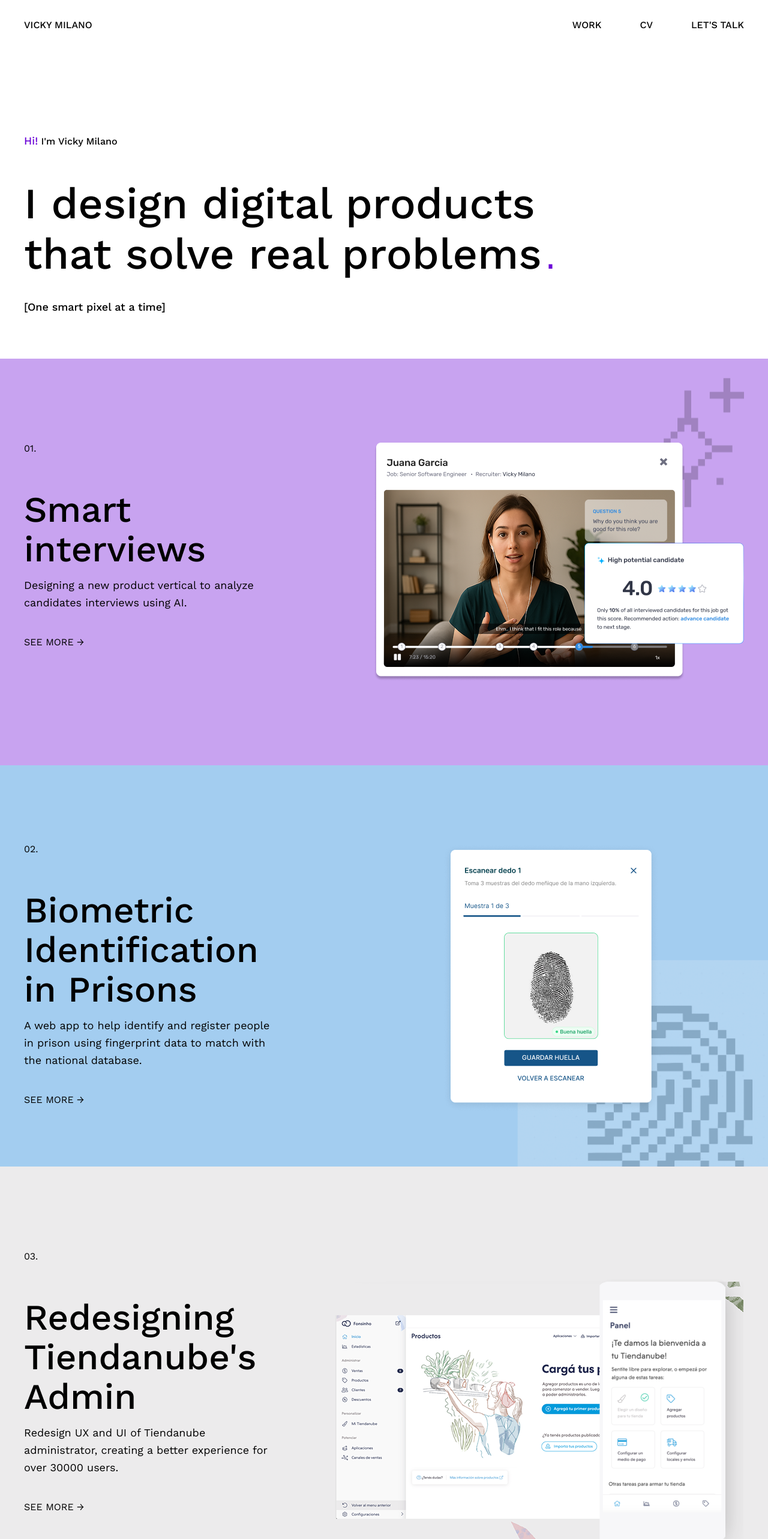
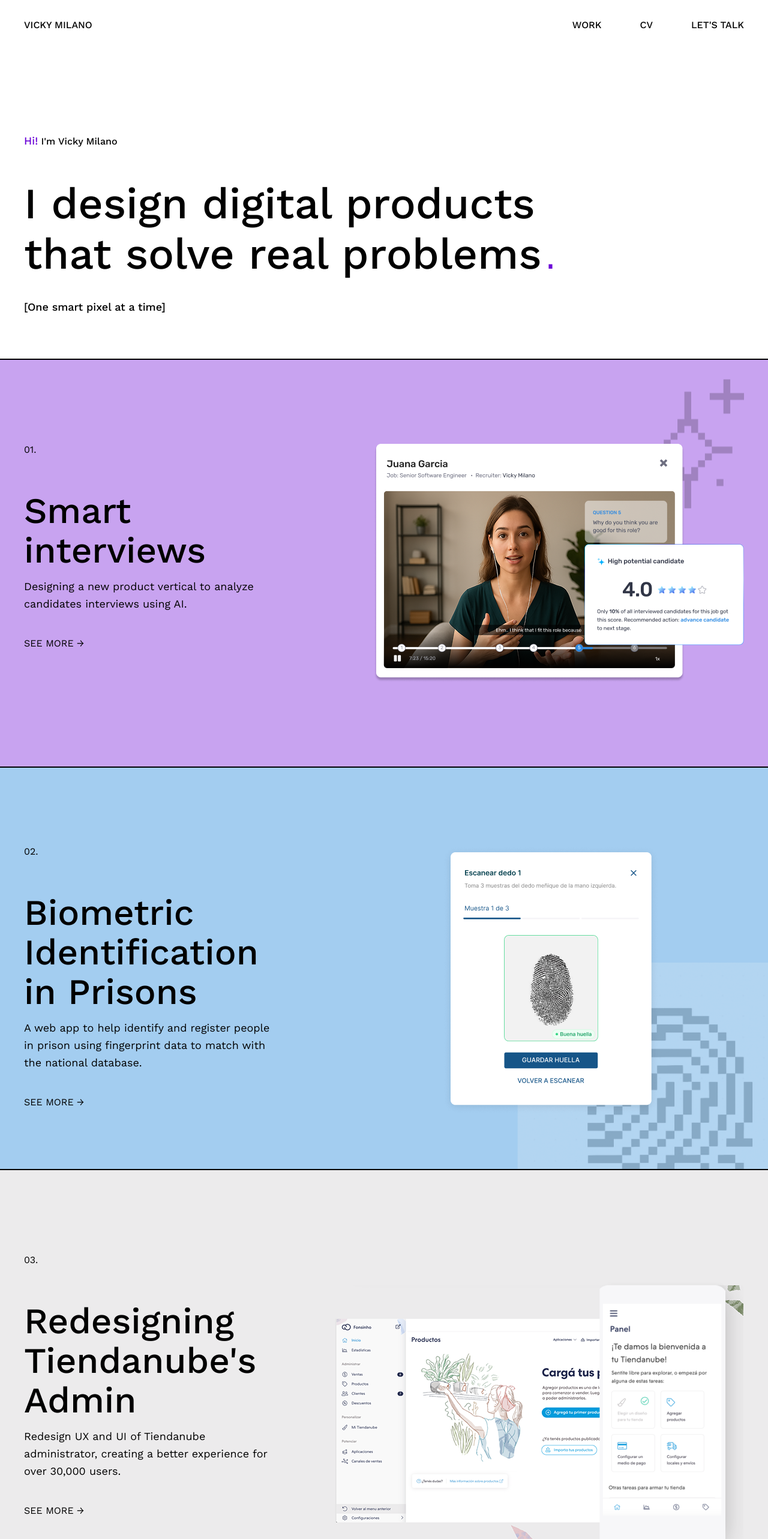
Before and after one commit to vickymilano/vickymilano.github.io, a React (Vite) app: page / in a window 1280 px wide. Shown: the top 2566 px of the page at 60% size. Built offline with nearby package versions, Linux system fonts and the light colour scheme.

Commit message:
Finish homepage v1

```diff
--- a/src/App.tsx
+++ b/src/App.tsx
@@ -8,8 +8,8 @@ import { Page, Section, Project } from './components'
 
 function App() {
   return (
-    <Page>
-      <Section className='mb-[72px]'>
+    <Page className='divide-y-2 divide-solid divide-black'>
+      <Section className='pb-[72px]'>
         <div className='flex justify-between items-center h-[84px] font-medium'>
           <div>
             <a href='#'>VICKY MILANO</a>
@@ -74,7 +74,7 @@ function App() {
       <Project
         number='03'
         title="Redesigning Tiendanube's Admin"
-        subtitle='Redesign UX and UI of Tiendanube administrator, creating a better experience for over 30000 users.'
+        subtitle='Redesign UX and UI of Tiendanube administrator, creating a better experience for over 30,000 users.'
         link='#'
         background='grey'
         mainImage={{
@@ -82,6 +82,33 @@ function App() {
           alt: 'Tiendanube Admin',
         }}
       />
+      <Section
+        background='purple'
+        className='py-[120px]  bg-grid bg-[length:20px_20px]'
+      >
+        <article className='flex justify-between items-end text-white'>
+          <div className='flex flex-col gap-16  max-w-[670px]'>
+            <p className='text-small'>
+              I like to design with purpose, not just pretty pixels.
+            </p>
+            <h3 className='text-xlarge'>Let’s build something that matters.</h3>
+          </div>
+          <div className='flex flex-col gap-[40px] mr-[90px] text-[24px]'>
+            <a href='mailto:vickymilanog@gmail.com' target='_blank'>
+              vickymilanog@gmail.com ↗
+            </a>
+            <a href='https://www.linkedin.com/in/vicky-milano' target='_blank'>
+              LinkedIn ↗
+            </a>
+          </div>
+        </article>
+      </Section>
+      <Section
+        className='text-center text-small my-[20px] font-medium'
+        as='footer'
+      >
+        [ Done with <span className='text-purple'>&lt;3</span> ]
+      </Section>
     </Page>
   )
 }
--- a/src/components/Page.tsx
+++ b/src/components/Page.tsx
@@ -2,10 +2,11 @@ import { ReactNode } from 'react'
 
 interface Props {
   children: ReactNode
+  className?: string
 }
 
-const Page: React.FC<Props> = ({ children }) => {
-  return <div className='w-full'>{children}</div>
+const Page: React.FC<Props> = ({ children, className = '' }) => {
+  return <div className={`w-full ${className}`}>{children}</div>
 }
 
 export default Page
--- a/src/components/Section.tsx
+++ b/src/components/Section.tsx
@@ -6,6 +6,7 @@ interface Props {
   className?: string
   fluid?: boolean
   background?: BackgroundColor
+  as?: 'section' | 'footer'
 }
 
 const Section: React.FC<Props> = ({
@@ -13,11 +14,12 @@ const Section: React.FC<Props> = ({
   className = '',
   fluid = false,
   background = 'white',
+  as: Component = 'section',
 }) => {
   return (
-    <section className={`${getBackgroundClass(background)} ${className}`}>
+    <Component className={`${getBackgroundClass(background)} ${className}`}>
       <div className={fluid ? '' : 'max-w-page mx-auto'}>{children}</div>
-    </section>
+    </Component>
   )
 }
 
--- a/tailwind.config.js
+++ b/tailwind.config.js
@@ -26,6 +26,13 @@ export default {
           light: '#A3CDF0',
         },
       },
+      backgroundImage: {
+        grid: `linear-gradient(to right, rgba(0, 0, 0, 0.2) 1px, transparent 1px),
+           linear-gradient(to bottom, rgba(0, 0, 0, 0.2) 1px, transparent 1px)`,
+      },
+      backgroundSize: {
+        grid: '20px 20px',
+      },
     },
   },
   plugins: [],
```
